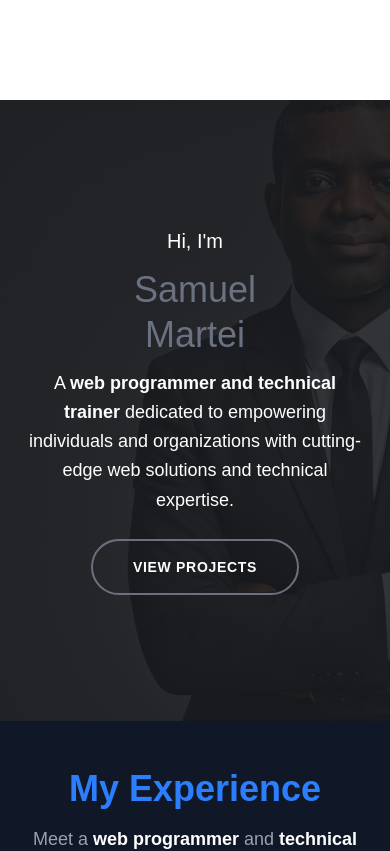
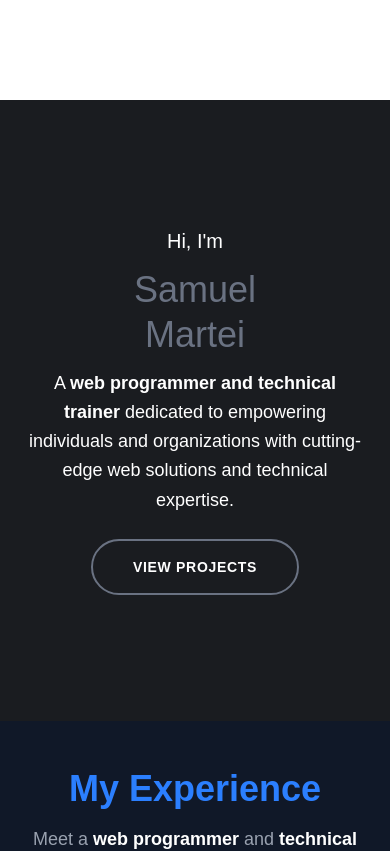
Before and after one commit to Tunz15/MyFirstWork, a Next.js app: page / in a window 390 px wide. Shown: the top 851 px of the page. Built offline with nearby package versions, Linux system fonts and the light colour scheme.

Commit message:
update commit

```diff
--- a/app/components/Hero.js
+++ b/app/components/Hero.js
@@ -6,16 +6,6 @@ export default function Hero() {
       className="relative bg-[#1a1c20] mt-[100px] overflow-hidden"
       id="home"
     >
-      {/* Watermark Image - Only Visible on Mobile */}
-      <div className="absolute inset-0 w-full h-full opacity-10 md:hidden">
-        <Image
-          src="/Prof.jpg"
-          layout="fill"
-          objectFit="cover"
-          objectPosition="left"
-          alt="Watermark"
-        />
-      </div>
 
       <div className="relative max-w-[1200px] mx-auto flex flex-col md:flex-row items-center text-center md:text-left py-[15vh] px-6 md:px-8">
         {/* Text Content */}
```
